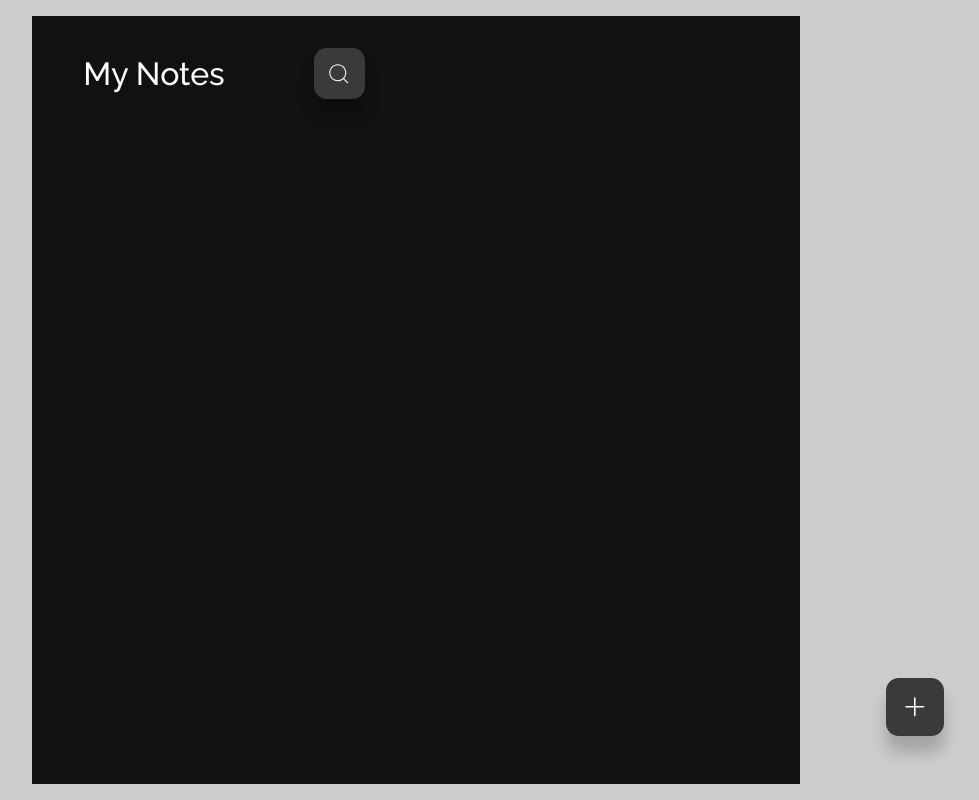
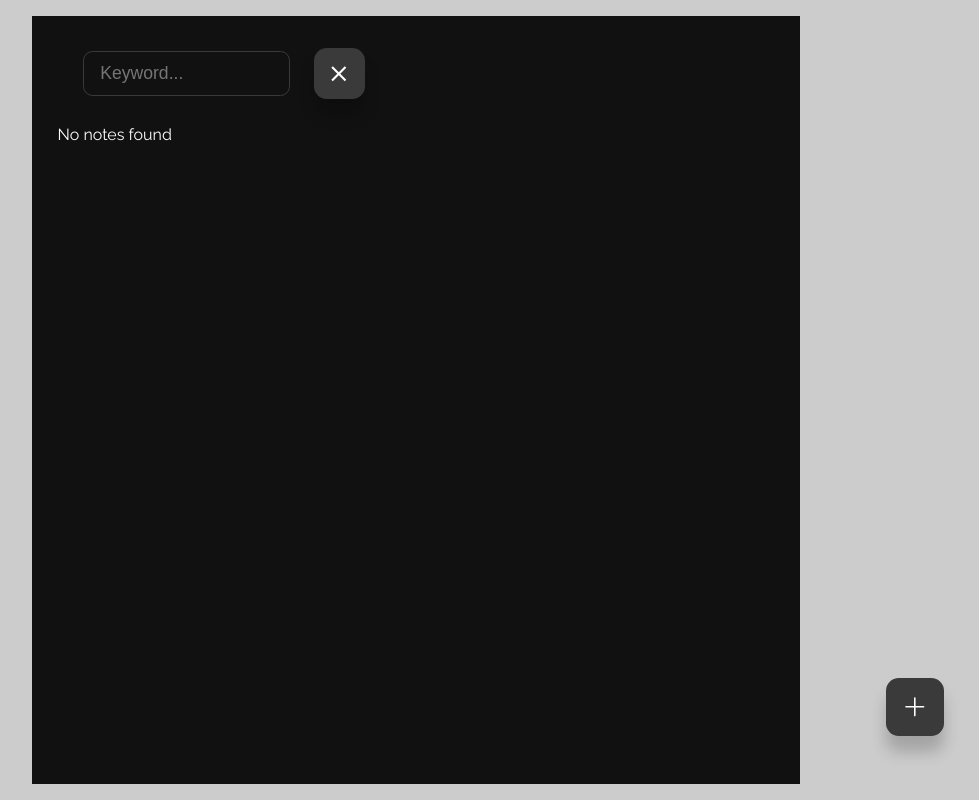
Before and after one commit to cecidlp/react-notes-app, a React app: page / in a window 1280 px wide. Both pictures are taken after a click on the button 563 px from the left and 73 px from the top of the page. Shown: the whole page, without its empty margins (224-1203 px from the left). Built offline with nearby package versions, Linux system fonts and the light colour scheme; the HTML template or start-up script is replaced by a standard one.

Commit message:
search note functionality

```diff
--- a/src/pages/EditNotes.jsx
+++ b/src/pages/EditNotes.jsx
@@ -32,9 +32,11 @@ const EditNotes = ({ notes, setNotes }) => {
   }
 
   const handleDelete = () => {
+   if(window.confirm('Are you sure you want to delete the note?')){
     const newNotes = notes.filter(item => item.id != id)
     setNotes(newNotes);
     navigate('/')
+   }
   }
 
   console.log(note)
--- a/src/pages/Notes.jsx
+++ b/src/pages/Notes.jsx
@@ -1,23 +1,39 @@
-import React from 'react'
-import {CiSearch} from 'react-icons/ci'
+import React, { useEffect, useState } from 'react'
+import { CiSearch } from 'react-icons/ci'
 import { Link } from 'react-router-dom'
-import {BsPlusLg} from 'react-icons/bs'
+import { BsPlusLg } from 'react-icons/bs'
 import NoteItem from '../components/NoteItem'
+import {MdClose} from 'react-icons/md'
 
-const Notes = ({notes}) => {
+const Notes = ({ notes }) => {
+  const [showSearch, setShowSearch] = useState(false)
+  const [text, setText] = useState('')
+  const [filteredNotes, setFilteredNotes] = useState(notes)
+
+  const handleSearch = () => {
+    setFilteredNotes(notes.filter(note => {
+      if(note.title.toLowerCase().match(text.toLocaleLowerCase())){
+        return note;
+      }
+    }))
+  }
+
+  useEffect(handleSearch, [text])
+
   return (
     <section>
       <header className="notes__header">
-        <h2>My Notes</h2>
-       {/*  <input type="text" autoFocus placeholder='Keyword...' /> */}
-        <button className='btn'><CiSearch/></button>
+        {!showSearch && <h2>My Notes</h2>}
+        {showSearch && <input type="text" value={text} onChange={(e) => {setText(e.target.value); handleSearch();}} autoFocus placeholder='Keyword...' />}
+        <button className='btn' onClick={()=> setShowSearch(prevState => !prevState)}>{showSearch ? <MdClose/> : <CiSearch />}</button>
       </header>
       <div className="notes__container">
+        {filteredNotes.length == 0 && <p className='empty-notes'>No notes found</p>}
         {
-          notes.map(note => <NoteItem key={note.id} note={note} />)
+          filteredNotes.map(note => <NoteItem key={note.id} note={note} />)
         }
       </div>
-      <Link to='/create-note' className='btn add__btn'><BsPlusLg/> </Link>
+      <Link to='/create-note' className='btn add__btn'><BsPlusLg /> </Link>
     </section>
   )
 }
```
